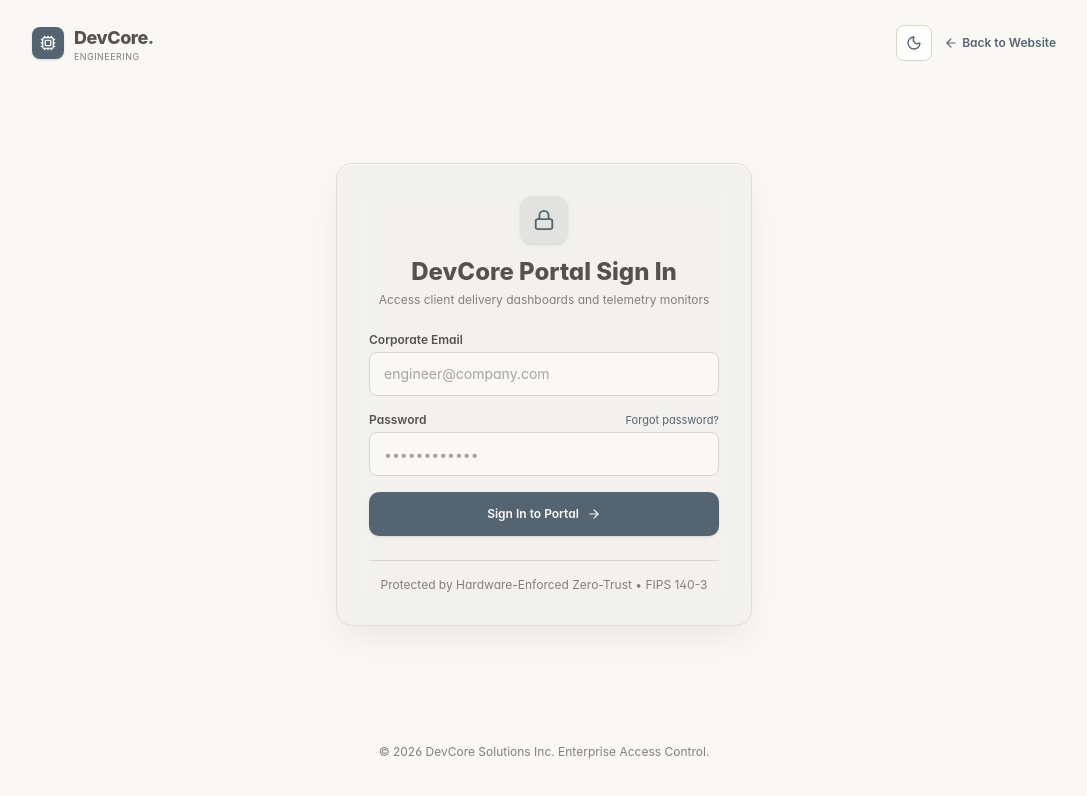
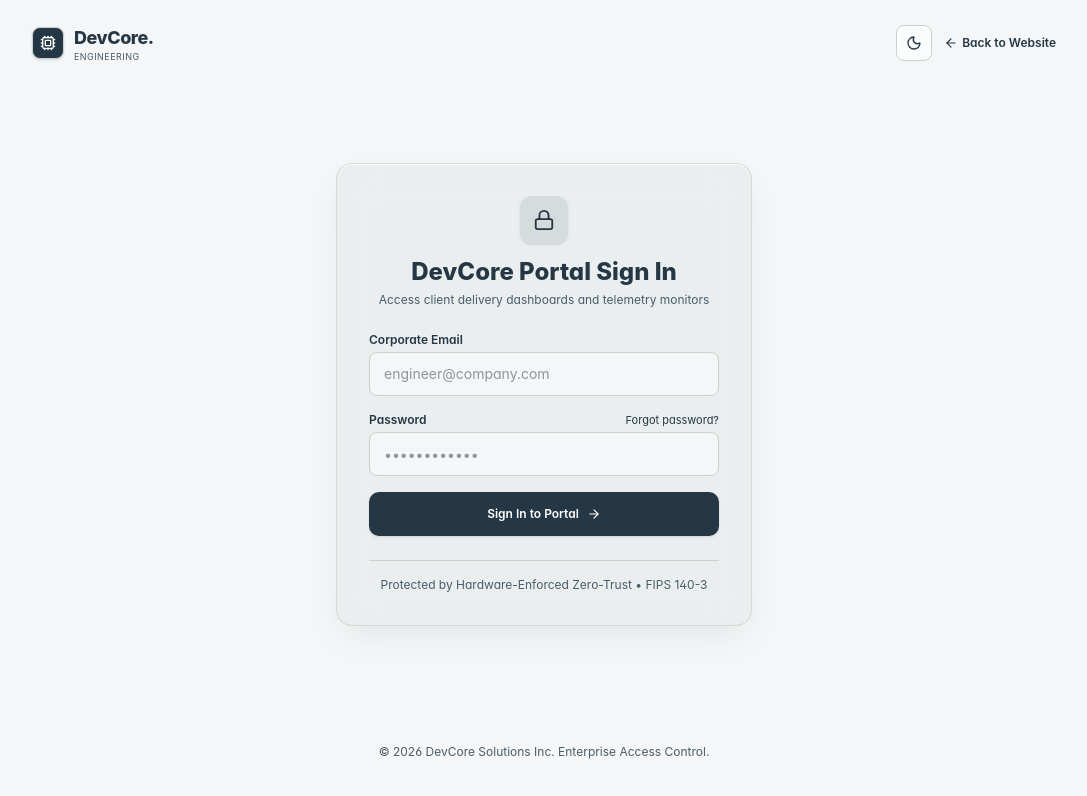
Before and after one commit to devcoresolutions2/DevCore-Solutions-Frontend, a Next.js app: page /auth/signin in a window 1280 px wide. Shown: the top 796 px of the page, without its empty margins (96-1183 px from the left). Built offline with nearby package versions, Linux system fonts and the light colour scheme; no server answers.

Commit message:
style: apply 4th dark mode palette color and refine navbar buttons

```diff
--- a/app/globals.css
+++ b/app/globals.css
@@ -1,3 +1,23 @@
+/**
+ * DEVCORE SOLUTIONS — GLOBAL THEME DESIGN TOKENS
+ *
+ * LIGHT MODE (Photo 1 Palette):
+ *   --bg-canvas: #F4F6F7         (Page Background)
+ *   --bg-surface: #E6EAEB        (Card / Surface)
+ *   --border-subtle: #CCD0CF     (Borders & Dividers)
+ *   --border-strong: #9BA8AB     (Subtle / Decorative)
+ *   --text-secondary: #4A5C6A    (Muted Text)
+ *   --brand-primary: #253745     (Primary Brand Accent)
+ *
+ * DARK MODE (Photo 2 Palette):
+ *   --bg-canvas: #06141B         (1st from top: Page Background)
+ *   --bg-surface: #11212D        (2nd from top: Card / Surface)
+ *   --brand-primary: #253745     (3rd from top: Primary Button / Brand Accent)
+ *   --border-strong: #4A5C6A     (4th from top: Borders & Dividers / Decorative)
+ *   --text-secondary: #9BA8AB    (5th from top: Muted Text / Secondary Text)
+ *   --text-primary: #CCD0CF      (6th from top: Primary Text / Foreground)
+ */
+
 /*! tailwindcss v4.3.3 | MIT License | https://tailwindcss.com */
 @layer properties;
 @layer theme, base, components, utilities;
@@ -2789,68 +2809,68 @@
   }
 }
 :root {
-  --bg-canvas: #FAF8F5;
-  --bg-surface: #EDEDEA;
+  --bg-canvas: #F4F6F7;
+  --bg-surface: #E6EAEB;
   --bg-elevated: #FFFFFF;
-  --text-primary: #57504C;
-  --text-secondary: #546571;
-  --text-muted: #847E7A;
-  --text-muted-strong: #6F6964;
-  --brand-primary: #546571;
-  --brand-hover: #3F4D57;
-  --brand-contrast: #FAF8F5;
-  --accent-warm: #F5E9CC;
-  --accent-ink: #57504C;
-  --border-subtle: #DAD5C6;
-  --border-strong: #B5B2AE;
+  --text-primary: #253745;
+  --text-secondary: #4A5C6A;
+  --text-muted: #4A5C6A;
+  --text-muted-strong: #253745;
+  --brand-primary: #253745;
+  --brand-hover: #11212D;
+  --brand-contrast: #FFFFFF;
+  --accent-warm: #CCD0CF;
+  --accent-ink: #253745;
+  --border-subtle: #CCD0CF;
+  --border-strong: #9BA8AB;
   --success: #2E7D5B;
   --warning: #B7791F;
   --error: #B3392F;
-  --info: #546571;
-  --bg-ambient-mesh: radial-gradient(at 15% 15%, rgba(245, 233, 204, 0.58) 0, transparent 50%),
-    radial-gradient(at 85% 20%, rgba(84, 101, 113, 0.16) 0, transparent 55%),
-    radial-gradient(at 50% 85%, rgba(218, 213, 198, 0.38) 0, transparent 60%);
-  --glass-surface: rgba(237, 237, 234, 0.62);
-  --glass-elevated: rgba(250, 248, 245, 0.80);
-  --glass-nav: rgba(250, 248, 245, 0.74);
-  --glass-border: rgba(218, 213, 198, 0.68);
-  --glass-specular: inset 0 1px 0 0 rgba(255, 255, 255, 0.88);
-  --glass-shadow: 0 14px 36px -10px rgba(87, 80, 76, 0.14);
-  --glass-shadow-hover: 0 22px 48px -12px rgba(84, 101, 113, 0.22);
-  --badge-glass-bg: rgba(245, 233, 204, 0.62);
-  --shimmer-highlight: rgba(255, 255, 255, 0.55);
+  --info: #4A5C6A;
+  --bg-ambient-mesh: radial-gradient(at 15% 15%, rgba(155, 168, 171, 0.28) 0, transparent 50%),
+    radial-gradient(at 85% 20%, rgba(74, 92, 106, 0.14) 0, transparent 55%),
+    radial-gradient(at 50% 85%, rgba(204, 208, 207, 0.35) 0, transparent 60%);
+  --glass-surface: rgba(230, 234, 235, 0.68);
+  --glass-elevated: rgba(244, 246, 247, 0.85);
+  --glass-nav: rgba(244, 246, 247, 0.82);
+  --glass-border: rgba(204, 208, 207, 0.75);
+  --glass-specular: inset 0 1px 0 0 rgba(255, 255, 255, 0.90);
+  --glass-shadow: 0 14px 36px -10px rgba(37, 55, 69, 0.10);
+  --glass-shadow-hover: 0 22px 48px -12px rgba(37, 55, 69, 0.18);
+  --badge-glass-bg: rgba(204, 208, 207, 0.55);
+  --shimmer-highlight: rgba(255, 255, 255, 0.60);
 }
 [data-theme="dark"], .dark {
-  --bg-canvas: #131619;
-  --bg-surface: #1F2428;
-  --bg-elevated: #282E34;
-  --text-primary: #FAF8F5;
-  --text-secondary: #DAD5C6;
-  --text-muted: #9BA5AE;
-  --text-muted-strong: #B5B2AE;
-  --brand-primary: #7B92A3;
-  --brand-hover: #93A9B9;
-  --brand-contrast: #16191C;
-  --accent-warm: #2E2B24;
-  --accent-ink: #F5E9CC;
-  --border-subtle: #2F363D;
-  --border-strong: #546571;
+  --bg-canvas: #06141B;
+  --bg-surface: #11212D;
+  --bg-elevated: #253745;
+  --text-primary: #CCD0CF;
+  --text-secondary: #9BA8AB;
+  --text-muted: #9BA8AB;
+  --text-muted-strong: #CCD0CF;
+  --brand-primary: #4A5C6A;
+  --brand-hover: #5A6F7F;
+  --brand-contrast: #F4F6F7;
+  --accent-warm: #11212D;
+  --accent-ink: #CCD0CF;
+  --border-subtle: #253745;
+  --border-strong: #4A5C6A;
   --success: #4FB58A;
   --warning: #D9A441;
   --error: #E5675C;
-  --info: #7B92A3;
-  --bg-ambient-mesh: radial-gradient(at 20% 10%, rgba(84, 101, 113, 0.26) 0, transparent 52%),
-    radial-gradient(at 80% 25%, rgba(245, 233, 204, 0.08) 0, transparent 48%),
-    radial-gradient(at 50% 90%, rgba(84, 101, 113, 0.18) 0, transparent 60%);
-  --glass-surface: rgba(31, 36, 40, 0.58);
-  --glass-elevated: rgba(42, 49, 55, 0.70);
-  --glass-nav: rgba(19, 22, 25, 0.76);
-  --glass-border: rgba(218, 213, 198, 0.13);
-  --glass-specular: inset 0 1px 0 0 rgba(250, 248, 245, 0.16);
-  --glass-shadow: 0 16px 40px -10px rgba(0, 0, 0, 0.45);
-  --glass-shadow-hover: 0 24px 54px -12px rgba(123, 146, 163, 0.22);
-  --badge-glass-bg: rgba(245, 233, 204, 0.10);
-  --shimmer-highlight: rgba(250, 248, 245, 0.12);
+  --info: #9BA8AB;
+  --bg-ambient-mesh: radial-gradient(at 20% 10%, rgba(74, 92, 106, 0.22) 0, transparent 52%),
+    radial-gradient(at 80% 25%, rgba(37, 55, 69, 0.35) 0, transparent 48%),
+    radial-gradient(at 50% 90%, rgba(17, 33, 45, 0.50) 0, transparent 60%);
+  --glass-surface: rgba(17, 33, 45, 0.65);
+  --glass-elevated: rgba(37, 55, 69, 0.72);
+  --glass-nav: rgba(6, 20, 27, 0.82);
+  --glass-border: rgba(74, 92, 106, 0.32);
+  --glass-specular: inset 0 1px 0 0 rgba(204, 208, 207, 0.15);
+  --glass-shadow: 0 16px 40px -10px rgba(0, 0, 0, 0.65);
+  --glass-shadow-hover: 0 24px 54px -12px rgba(6, 20, 27, 0.85);
+  --badge-glass-bg: rgba(37, 55, 69, 0.60);
+  --shimmer-highlight: rgba(204, 208, 207, 0.12);
 }
 html {
   scroll-behavior: smooth;
@@ -3195,11 +3215,20 @@ body {
 .btn-liquid-hover {
   position: relative;
   overflow: hidden;
-  transition: transform 0.28s cubic-bezier(0.22, 1, 0.36, 1), background-color 0.25s ease, box-shadow 0.28s ease;
+  border: 1px solid transparent;
+  transition: transform 0.28s cubic-bezier(0.22, 1, 0.36, 1), background-color 0.25s ease, border-color 0.25s ease, box-shadow 0.28s ease;
+}
+[data-theme="dark"] .btn-liquid-hover, .dark .btn-liquid-hover {
+  border-color: rgba(204, 208, 207, 0.25);
+  box-shadow: 0 4px 14px -3px rgba(6, 20, 27, 0.75);
 }
 .btn-liquid-hover:hover {
   transform: translateY(-2px);
-  box-shadow: 0 10px 24px -6px rgba(84, 101, 113, 0.35);
+  box-shadow: 0 10px 24px -6px rgba(37, 55, 69, 0.35);
+}
+[data-theme="dark"] .btn-liquid-hover:hover, .dark .btn-liquid-hover:hover {
+  border-color: rgba(204, 208, 207, 0.5);
+  box-shadow: 0 10px 24px -6px rgba(6, 20, 27, 0.95);
 }
 .btn-liquid-hover:active {
   transform: translateY(0px) scale(0.98);
--- a/app/layout.tsx
+++ b/app/layout.tsx
@@ -5,8 +5,8 @@ export const viewport: Viewport = {
   width: "device-width",
   initialScale: 1,
   themeColor: [
-    { media: "(prefers-color-scheme: light)", color: "#FAF8F5" },
-    { media: "(prefers-color-scheme: dark)", color: "#131619" },
+    { media: "(prefers-color-scheme: light)", color: "#F4F6F7" },
+    { media: "(prefers-color-scheme: dark)", color: "#06141B" },
   ],
 };
 
--- a/components/contact/WhatsAppButton.tsx
+++ b/components/contact/WhatsAppButton.tsx
@@ -0,0 +1,41 @@
+"use client";
+
+import { MessageCircle } from "lucide-react";
+import { cn } from "@/lib/utils";
+
+interface WhatsAppButtonProps {
+  whatsappNumber?: string;
+  className?: string;
+  showText?: boolean;
+  message?: string;
+}
+
+export function WhatsAppButton({
+  whatsappNumber = "8801700000000",
+  className,
+  showText = false,
+  message = "Hi, I'd like to discuss a project with DevCore Solutions.",
+}: WhatsAppButtonProps) {
+  const href = `https://wa.me/${whatsappNumber}?text=${encodeURIComponent(message)}`;
+
+  return (
+    <a
+      href={href}
+      target="_blank"
+      rel="noopener noreferrer"
+      className={cn(
+        "inline-flex items-center justify-center gap-2 rounded-lg border transition-colors duration-150",
+        "border-[var(--border-subtle)] bg-[var(--bg-elevated)]/70 text-[var(--success)]",
+        "hover:bg-[var(--bg-elevated)] hover:border-[var(--brand-primary)]",
+        "focus-visible:outline-none focus-visible:ring-2 focus-visible:ring-[var(--brand-primary)] focus-visible:ring-offset-2",
+        showText ? "h-10 px-4 text-xs font-semibold" : "w-9 h-9",
+        className
+      )}
+      aria-label="Chat on WhatsApp"
+      title="Chat on WhatsApp"
+    >
+      <MessageCircle size={16} aria-hidden="true" />
+      {showText && <span>WhatsApp</span>}
+    </a>
+  );
+}
--- a/components/shared/BrandLogo.tsx
+++ b/components/shared/BrandLogo.tsx
@@ -21,7 +21,7 @@ export function BrandLogo({ className, size = "md", href = "/" }: BrandLogoProps
       <span
         className={cn(
           iconSize,
-          "rounded-lg bg-[var(--brand-primary)] flex items-center justify-center text-[var(--brand-contrast)] shadow-sm",
+          "rounded-lg bg-[var(--brand-primary)] flex items-center justify-center text-[var(--brand-contrast)] shadow-sm border border-[var(--border-subtle)]",
           "logo-hover-glint transition-transform duration-300"
         )}
       >
--- a/components/shared/ThemeToggle.tsx
+++ b/components/shared/ThemeToggle.tsx
@@ -35,8 +35,8 @@ export function ThemeToggle({ className }: ThemeToggleProps) {
       onClick={() => setTheme(isDark ? "light" : "dark")}
       className={cn(
         "w-9 h-9 rounded-lg border border-[var(--border-subtle)] bg-[var(--bg-elevated)]/70",
-        "flex items-center justify-center text-[var(--brand-primary)]",
-        "hover:bg-[var(--bg-elevated)] hover:border-[var(--brand-primary)]",
+        "flex items-center justify-center text-[var(--text-primary)]",
+        "hover:bg-[var(--bg-elevated)] hover:border-[var(--brand-primary)] hover:text-[var(--brand-primary)]",
         "transition-colors duration-150",
         "focus-visible:outline-none focus-visible:ring-2 focus-visible:ring-[var(--brand-primary)] focus-visible:ring-offset-2",
         className
--- a/styles/globals.src.css
+++ b/styles/globals.src.css
@@ -11,90 +11,105 @@
    ========================================================================== */
 
 :root {
-  /* Light Mode: Frosted Alabaster & Liquid Slate */
-  --bg-canvas: #FAF8F5;
-  --bg-surface: #EDEDEA;
+  /* Light Mode (Photo 1 Palette)
+     #F4F6F7 -> PAGE BACKGROUND
+     #E6EAEB -> CARD / SURFACE
+     #CCD0CF -> BORDERS & DIVIDERS
+     #9BA8AB -> SUBTLE / DECORATIVE
+     #4A5C6A -> MUTED TEXT
+     #253745 -> PRIMARY BRAND ACCENT
+  */
+  --bg-canvas: #F4F6F7;
+  --bg-surface: #E6EAEB;
   --bg-elevated: #FFFFFF;
 
-  --text-primary: #57504C;
-  --text-secondary: #546571;
-  --text-muted: #847E7A;
-  --text-muted-strong: #6F6964;
+  --text-primary: #253745;
+  --text-secondary: #4A5C6A;
+  --text-muted: #4A5C6A;
+  --text-muted-strong: #253745;
 
-  --brand-primary: #546571;
-  --brand-hover: #3F4D57;
-  --brand-contrast: #FAF8F5;
+  --brand-primary: #253745;
+  --brand-hover: #11212D;
+  --brand-contrast: #FFFFFF;
 
-  --accent-warm: #F5E9CC;
-  --accent-ink: #57504C;
+  --accent-warm: #CCD0CF;
+  --accent-ink: #253745;
 
-  --border-subtle: #DAD5C6;
-  --border-strong: #B5B2AE;
+  --border-subtle: #CCD0CF;
+  --border-strong: #9BA8AB;
 
   /* Semantic Status */
   --success: #2E7D5B;
   --warning: #B7791F;
   --error: #B3392F;
-  --info: #546571;
+  --info: #4A5C6A;
 
   /* Ambient Mesh & Liquid Glass Surfaces */
   --bg-ambient-mesh:
-    radial-gradient(at 15% 15%, rgba(245, 233, 204, 0.58) 0, transparent 50%),
-    radial-gradient(at 85% 20%, rgba(84, 101, 113, 0.16) 0, transparent 55%),
-    radial-gradient(at 50% 85%, rgba(218, 213, 198, 0.38) 0, transparent 60%);
-  --glass-surface: rgba(237, 237, 234, 0.62);
-  --glass-elevated: rgba(250, 248, 245, 0.80);
-  --glass-nav: rgba(250, 248, 245, 0.74);
-  --glass-border: rgba(218, 213, 198, 0.68);
-  --glass-specular: inset 0 1px 0 0 rgba(255, 255, 255, 0.88);
-  --glass-shadow: 0 14px 36px -10px rgba(87, 80, 76, 0.14);
-  --glass-shadow-hover: 0 22px 48px -12px rgba(84, 101, 113, 0.22);
-  --badge-glass-bg: rgba(245, 233, 204, 0.62);
-  --shimmer-highlight: rgba(255, 255, 255, 0.55);
+    radial-gradient(at 15% 15%, rgba(155, 168, 171, 0.28) 0, transparent 50%),
+    radial-gradient(at 85% 20%, rgba(74, 92, 106, 0.14) 0, transparent 55%),
+    radial-gradient(at 50% 85%, rgba(204, 208, 207, 0.35) 0, transparent 60%);
+  --glass-surface: rgba(230, 234, 235, 0.68);
+  --glass-elevated: rgba(244, 246, 247, 0.85);
+  --glass-nav: rgba(244, 246, 247, 0.82);
+  --glass-border: rgba(204, 208, 207, 0.75);
+  --glass-specular: inset 0 1px 0 0 rgba(255, 255, 255, 0.90);
+  --glass-shadow: 0 14px 36px -10px rgba(37, 55, 69, 0.10);
+  --glass-shadow-hover: 0 22px 48px -12px rgba(37, 55, 69, 0.18);
+  --badge-glass-bg: rgba(204, 208, 207, 0.55);
+  --shimmer-highlight: rgba(255, 255, 255, 0.60);
 }
 
 [data-theme="dark"],
 .dark {
-  /* Dark Mode: Obsidian Glass & Luminous Slate */
-  --bg-canvas: #131619;
-  --bg-surface: #1F2428;
-  --bg-elevated: #282E34;
+  /* Dark Mode (Photo 2 Palette)
+     #06141B -> Page Background
+     #11212D -> Card / Surface
+     #253745 -> Elevated / Subtle Borders
+     #4A5C6A -> Borders & Dividers / Decorative
+     #9BA8AB -> Muted Text / Secondary Text
+     #CCD0CF -> Primary Text / Foreground
+  */
+  --bg-canvas: #06141B;
+  --bg-surface: #11212D;
+  --bg-elevated: #253745;
 
-  --text-primary: #FAF8F5;
-  --text-secondary: #DAD5C6;
-  --text-muted: #9BA5AE;
-  --text-muted-strong: #B5B2AE;
+  --text-primary: #CCD0CF;
+  --text-secondary: #9BA8AB;
+  --text-muted: #9BA8AB;
+  --text-muted-strong: #CCD0CF;
 
-  --brand-primary: #7B92A3;
-  --brand-hover: #93A9B9;
-  --brand-contrast: #16191C;
+  /* Brand Primary in Dark Mode: 4th color code from top to under (#4A5C6A) */
+  --brand-primary: #4A5C6A;
+  --brand-hover: #5A6F7F;
+  --brand-contrast: #F4F6F7;
 
-  --accent-warm: #2E2B24;
-  --accent-ink: #F5E9CC;
+  --accent-warm: #11212D;
+  --accent-ink: #CCD0CF;
 
-  --border-subtle: #2F363D;
-  --border-strong: #546571;
+  --border-subtle: #253745;
+  --border-strong: #4A5C6A;
 
   /* Semantic Status */
   --success: #4FB58A;
   --warning: #D9A441;
   --error: #E5675C;
-  --info: #7B92A3;
+  --info: #9BA8AB;
 
   /* Ambient Mesh & Liquid Glass Surfaces */
   --bg-ambient-mesh:
-    radial-gradient(at 20% 10%, rgba(84, 101, 113, 0.26) 0, transparent 52%),
-    radial-gradient(at 80% 25%, rgba(245, 233, 204, 0.08) 0, transparent 48%),
-    radial-gradient(at 50% 90%, rgba(84, 101, 113, 0.18) 0, transparent 60%);
-  --glass-surface: rgba(31, 36, 40, 0.58);
-  --glass-elevated: rgba(42, 49, 55, 0.70);
-  --glass-nav: rgba(19, 22, 25, 0.76);
-  --glass-border: rgba(218, 213, 198, 0.13);
-  --glass-specular: inset 0 1px 0 0 rgba(250, 248, 245, 0.16);
-  --glass-shadow: 0 16px 40px -10px rgba(0, 0, 0, 0.45);
-  --glass-shadow-hover: 0 24px 54px -12px rgba(123, 146, 163, 0.22);
-  --badge-glass-bg: rgba(245, 233, 204, 0.10);
-  --shimmer-highlight: rgba(250, 248, 245, 0.12);
+    radial-gradient(at 20% 10%, rgba(74, 92, 106, 0.22) 0, transparent 52%),
+    radial-gradient(at 80% 25%, rgba(37, 55, 69, 0.35) 0, transparent 48%),
+    radial-gradient(at 50% 90%, rgba(17, 33, 45, 0.50) 0, transparent 60%);
+  --glass-surface: rgba(17, 33, 45, 0.65);
+  --glass-elevated: rgba(37, 55, 69, 0.72);
+  --glass-nav: rgba(6, 20, 27, 0.82);
+  --glass-border: rgba(74, 92, 106, 0.32);
+  --glass-specular: inset 0 1px 0 0 rgba(204, 208, 207, 0.15);
+  --glass-shadow: 0 16px 40px -10px rgba(0, 0, 0, 0.65);
+  --glass-shadow-hover: 0 24px 54px -12px rgba(6, 20, 27, 0.85);
+  --badge-glass-bg: rgba(37, 55, 69, 0.60);
+  --shimmer-highlight: rgba(204, 208, 207, 0.12);
 }
 
 /* ==========================================================================
@@ -543,15 +558,29 @@ body {
 .btn-liquid-hover {
   position: relative;
   overflow: hidden;
+  border: 1px solid transparent;
   transition:
     transform 0.28s cubic-bezier(0.22, 1, 0.36, 1),
     background-color 0.25s ease,
+    border-color 0.25s ease,
     box-shadow 0.28s ease;
+}
+
+[data-theme="dark"] .btn-liquid-hover,
+.dark .btn-liquid-hover {
+  border-color: rgba(204, 208, 207, 0.25);
+  box-shadow: 0 4px 14px -3px rgba(6, 20, 27, 0.75);
 }
 
 .btn-liquid-hover:hover {
   transform: translateY(-2px);
-  box-shadow: 0 10px 24px -6px rgba(84, 101, 113, 0.35);
+  box-shadow: 0 10px 24px -6px rgba(37, 55, 69, 0.35);
+}
+
+[data-theme="dark"] .btn-liquid-hover:hover,
+.dark .btn-liquid-hover:hover {
+  border-color: rgba(204, 208, 207, 0.5);
+  box-shadow: 0 10px 24px -6px rgba(6, 20, 27, 0.95);
 }
 
 .btn-liquid-hover:active {
```
Also changed, not shown: components/contact/CallButton.tsx (+35 -0 lines), components/glass/GlassNav.tsx (+4 -4 lines), scripts/build-css.js (+22 -2 lines).
